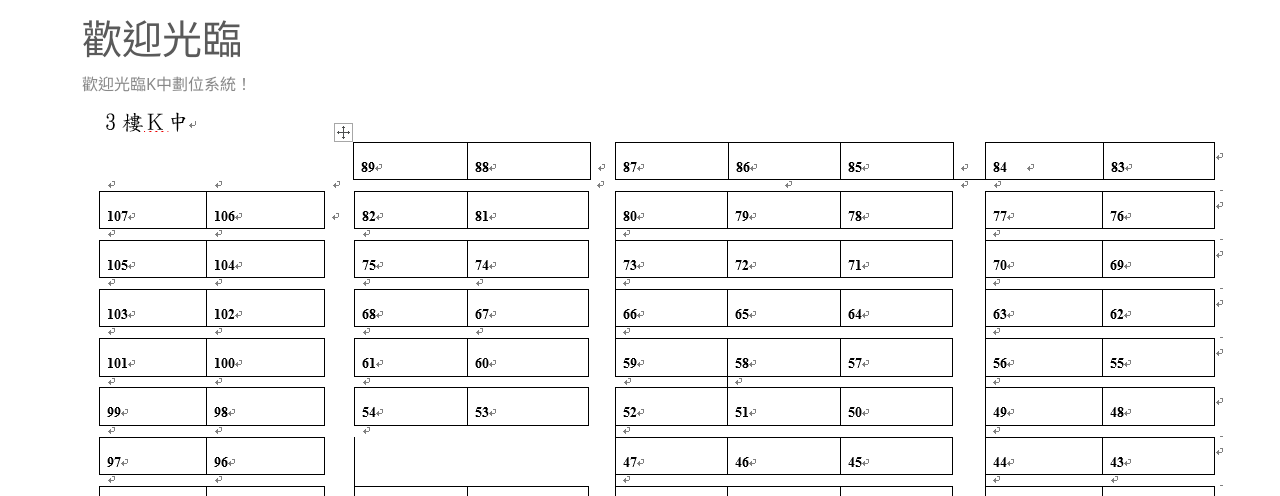
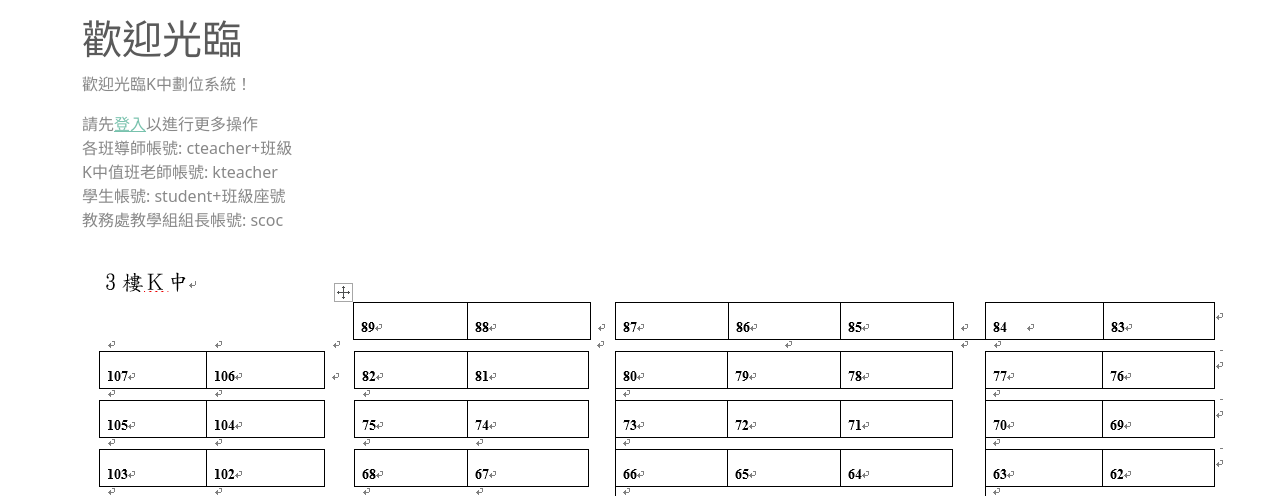
Before and after one commit to Pattywu20031224/StudyCenterRez, a Django app: page / in a window 1280 px wide. Shown: the part 56-552 px from the top of the page. Run offline with Django 3.2, Linux system fonts and the light colour scheme; some libraries are stand-ins or nearby versions.

Commit message:
user sort done

```diff
--- a/templates/home.html
+++ b/templates/home.html
@@ -3,6 +3,18 @@
 {% block content %}
 <p>歡迎光臨K中劃位系統！</p>
 
+{% if user.is_authenticated %}
+{% else %}
+
+<p>請先<a href="{% url 'login' %}">登入</a>以進行更多操作 <br>
+    各班導師帳號: cteacher+班級 <br>
+    K中值班老師帳號: kteacher <br>
+    學生帳號: student+班級座號 <br>
+    教務處教學組組長帳號: scoc <br><br>
+</p>
+
+
+{% endif %}
 {% if "kteacher" in user.username %}
 <p>you are k staff</p>
 {% elif "cteacher" in user.username %}
--- a/templates/navbar.html
+++ b/templates/navbar.html
@@ -7,7 +7,31 @@
     <div class="collapse navbar-collapse" id="navbarMenu">
       <ul class="navbar-nav">
       {% if user.is_authenticated %}
-      {% if user.is_superuser %}
+
+      {% if "kteacher" in user.username %}
+      <li class="nav-item">
+        <a href="{% url 'log_list' %}" class="nav-link">
+          <i class="fas fa-address-book"></i> 教師點名
+        </a>
+      </li>
+      {% elif "cteacher" in user.username %}
+      <li class="nav-item">
+        <a href="" class="nav-link">
+          <i class="fas fa-address-book"></i> 查看班級學生留校紀錄
+        </a>
+      </li>
+      {% elif "student" in user.username %}
+      <li class="nav-item">
+        <a href="{% url 'seat_list' %}" class="nav-link">
+          <i class="fas fa-plus "></i> 新增劃位記錄
+        </a>
+      </li>
+      <li class="nav-item">
+        <a href="{% url 'log_list' %}" class="nav-link">
+          <i class="fas fa-wrench"></i> 修改劃位記錄
+        </a>
+      </li>
+      {% elif "scoc" in user.username %}
       <li class="nav-item">
         <a href="{% url 'user_list' %}" class="nav-link">
           <i class="fas fa-users"></i> 帳號列表
@@ -16,22 +40,6 @@
       <li class="nav-item">
         <a href="{% url 'seat_list' %}" class="nav-link">
           <i class="fas fa-book-reader"></i> 座位列表
-        </a>
-      </li>
-      <li class="nav-item">
-        <a href="{% url 'log_list' %}" class="nav-link">
-          <i class="fas fa-address-book"></i> 教師點名
-        </a>
-      </li>
-      {% else%}
-      <li class="nav-item">
-        <a href="{% url 'seat_list' %}" class="nav-link">
-          <i class="fas fa-plus "></i> 新增劃位記錄
-        </a>
-      </li>
-      <li class="nav-item">
-        <a href="{% url 'log_list' %}" class="nav-link">
-          <i class="fas fa-wrench"></i> 修改劃位記錄
         </a>
       </li>
       {% endif %}
```
Also changed, not shown: db.sqlite3.
